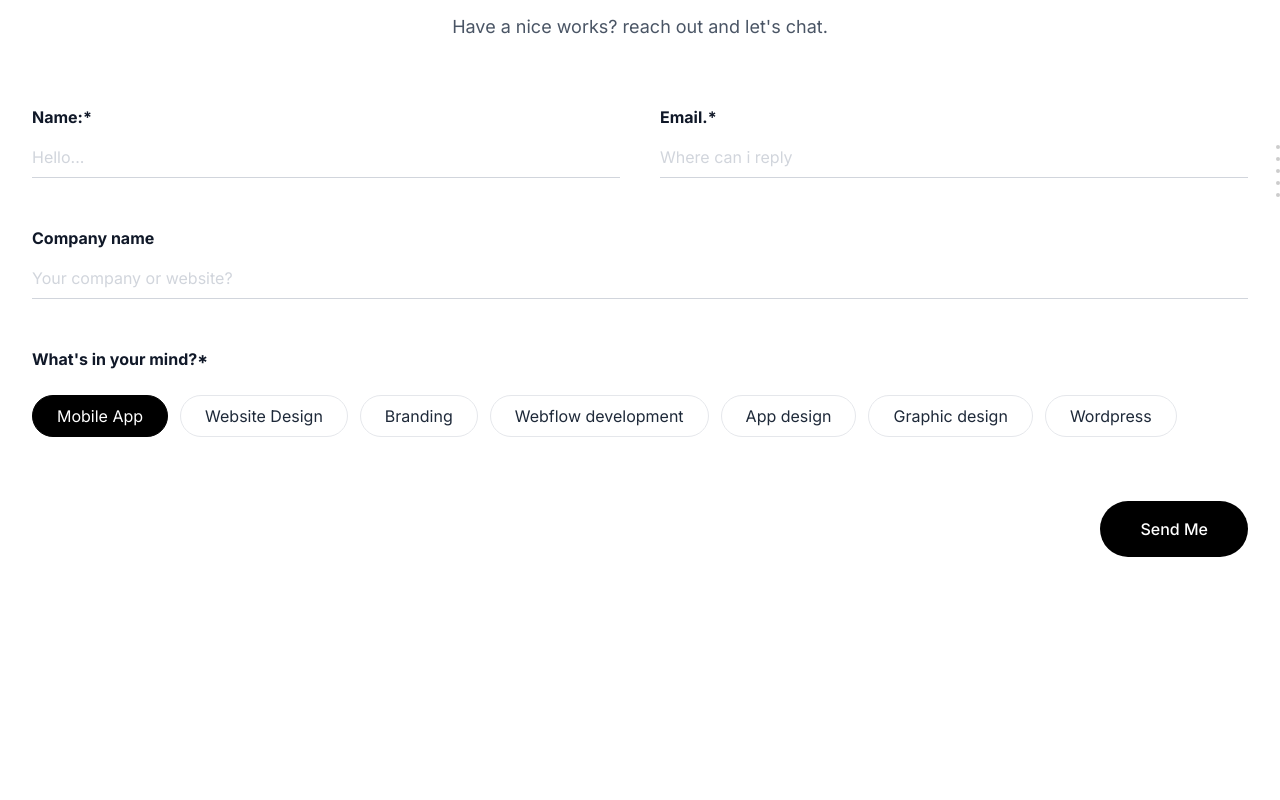
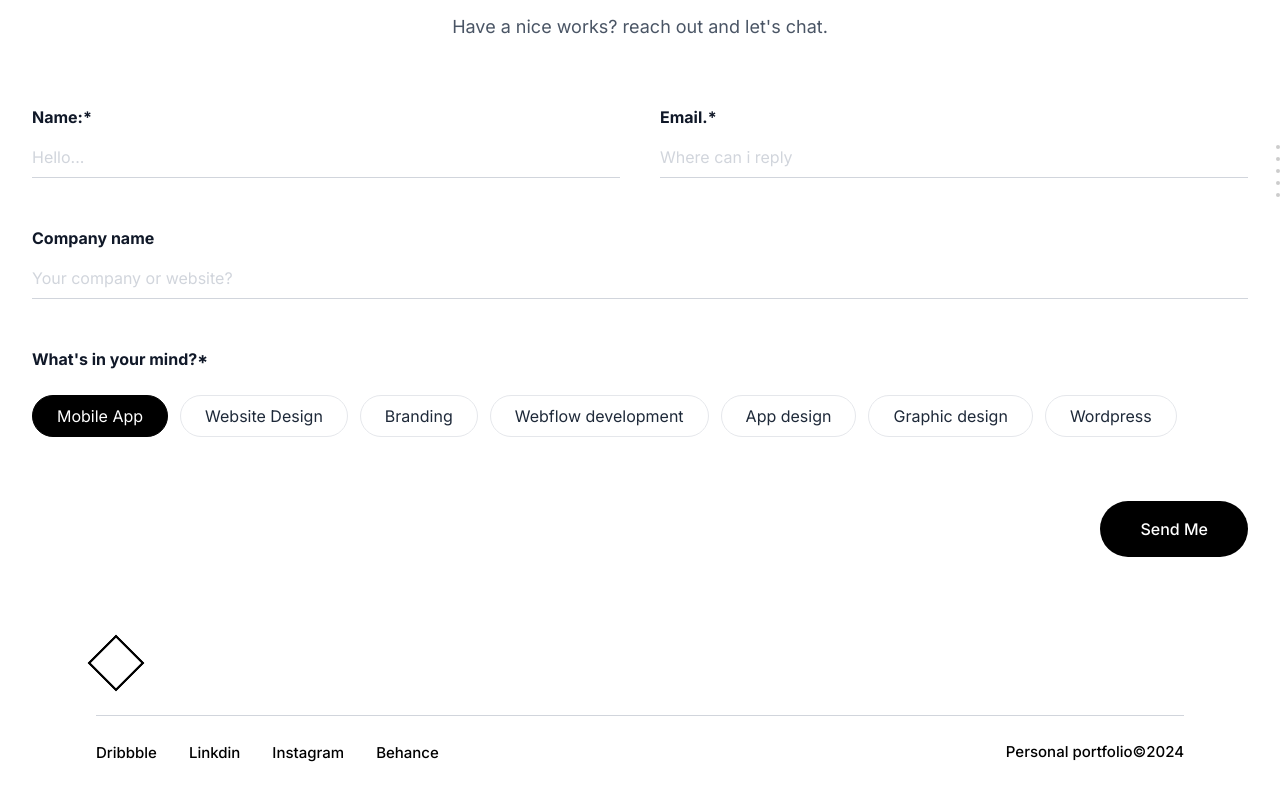
Before and after one commit to AaliyanAslam/aaliyan, a Next.js app: page / in a window 1280 px wide. Shown: the part 6752-7552 px from the top of the page. Before the commit the page ends 7355 px from the top, so only its background shows below. Built offline with nearby package versions, Linux system fonts and the light colour scheme; a web font is replaced by a local one.

Commit message:
footer added

```diff
--- /dev/null
+++ b/app/components/Footer.jsx
@@ -0,0 +1,56 @@
+import React from 'react';
+import { inter } from '../fonts';
+
+const Footer = () => {
+  const socialLinks = [
+    { name: 'Dribbble', url: '#' },
+    { name: 'Linkdin', url: '#' }, // Spelled as 'Linkdin' to match image_e10e97.png
+    { name: 'Instagram', url: '#' },
+    { name: 'Behance', url: '#' },
+  ];
+
+  return (
+    <footer className={`w-full bg-white py-10 px-6 md:px-12 lg:px-24 ${inter.className}`}>
+      <div className="max-w-420 mx-auto">
+
+        {/* Logo/Icon Section */}
+        <div className="mb-8">
+          <div className="w-10 h-10 relative">
+            {/* Custom Cross Icon from image_e10e97.png */}
+            <div className="absolute inset-0 border-2 border-black rotate-45 transform origin-center"></div>
+            <div className="absolute inset-0 border-2 border-black -rotate-45 transform origin-center"></div>
+          </div>
+        </div>
+
+        {/* Horizontal Line */}
+        <div className="w-full h-px bg-gray-300 mb-6"></div>
+
+        {/* Links and Copyright Section */}
+        <div className="flex flex-col md:flex-row justify-between items-start md:items-center gap-6">
+
+          {/* Social Links */}
+          <ul className="flex flex-wrap gap-x-8 gap-y-2">
+            {socialLinks.map((link) => (
+              <li key={link.name}>
+                <a
+                  href={link.url}
+                  className="text-[15px] font-medium text-black hover:text-gray-500 transition-colors"
+                >
+                  {link.name}
+                </a>
+              </li>
+            ))}
+          </ul>
+
+          {/* Copyright Text */}
+          <p className="text-[15px] font-medium text-black">
+            Personal portfolio©2024
+          </p>
+        </div>
+
+      </div>
+    </footer>
+  );
+};
+
+export default Footer;
--- a/app/page.js
+++ b/app/page.js
@@ -3,6 +3,7 @@ import CaseStudy from "./components/CaseStudy";
 import Contact from "./components/Contact";
 import ContactStrip from "./components/ContactStrip";
 import Experience from "./components/Exprience";
+import Footer from "./components/Footer";
 import Hero from "./components/Hero";
 import Navbar from "./components/Navbar";
 import Stats from "./components/Stats";
@@ -24,6 +25,7 @@ export default function Home() {
       <div className="mt-32">
         <Contact />
       </div>
+      <Footer/>
     </>
   );
 }
```
